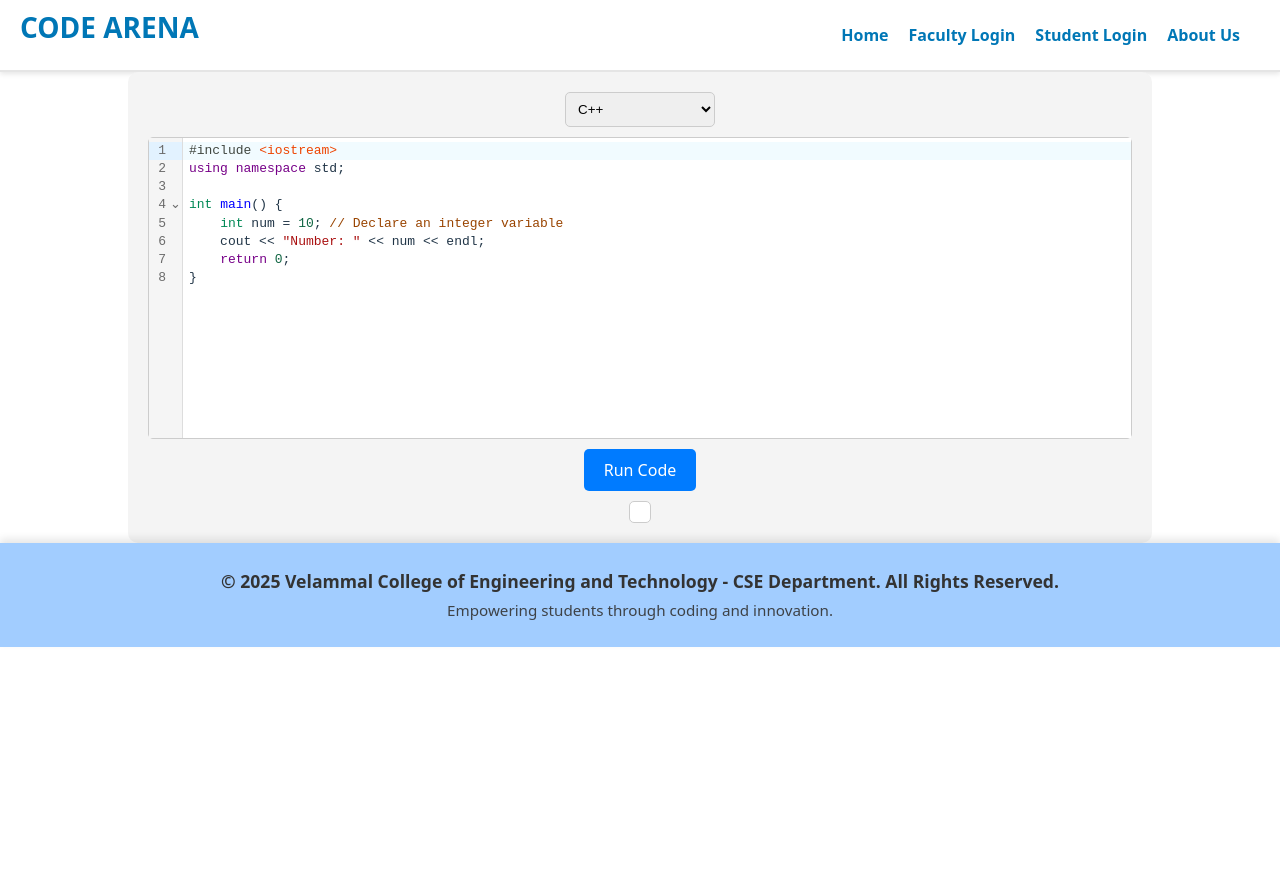
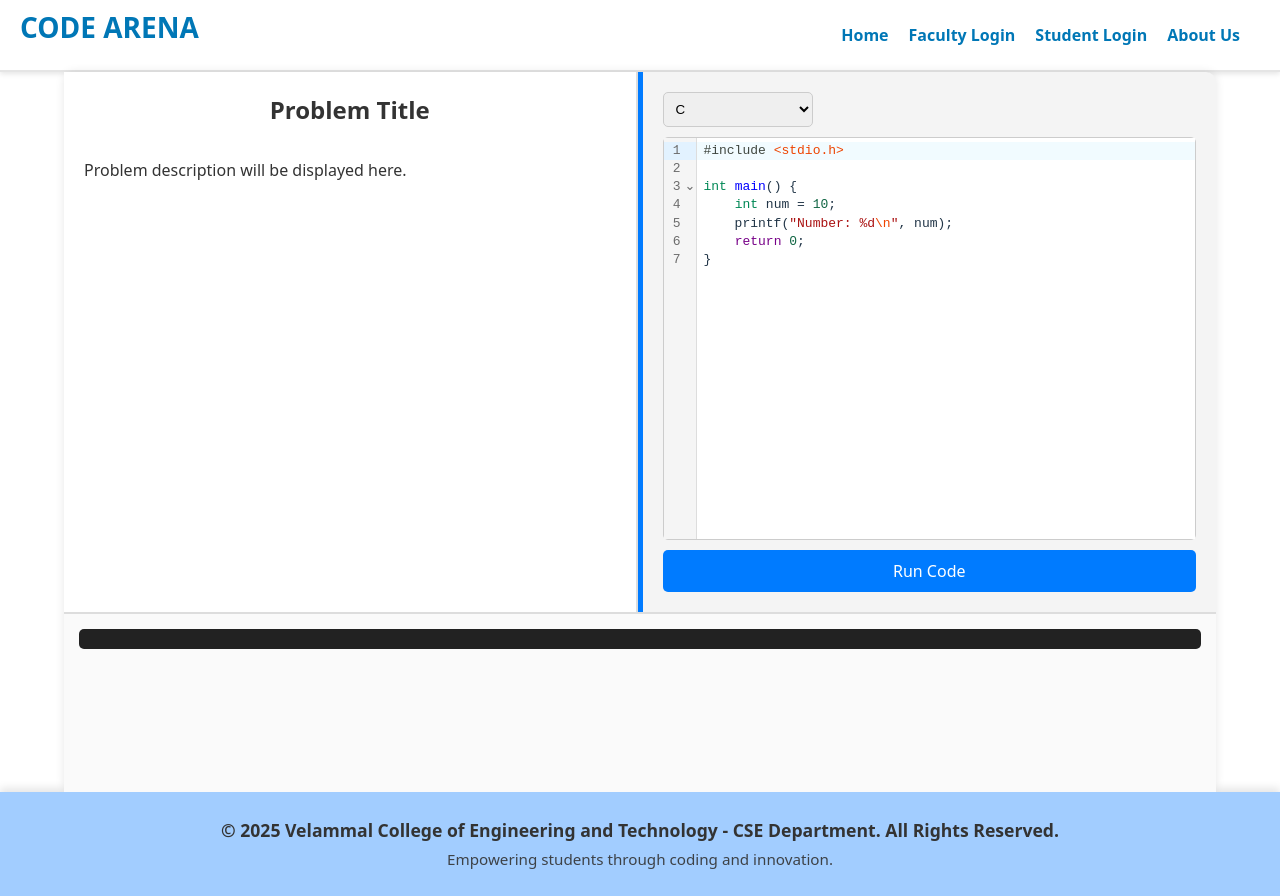
Before and after one commit to VitheshThiraviyam/Code-arena, a React (Vite) app in the folder frontend/: page /codeeditor in a window 1280 px wide. Before the commit the page ends 800 px from the top, so only its background shows below. Built offline with nearby package versions, Linux system fonts and the light colour scheme.

Commit message:
backend changess

```diff
--- a/frontend/src/assets/Codeeditor.css
+++ b/frontend/src/assets/Codeeditor.css
@@ -1,28 +1,69 @@
 .editor-container {
     display: flex;
     flex-direction: column;
-    align-items: center;
-    gap: 10px;
-    padding: 20px;
+    height: 90vh;
+    width: 90%;
+    margin: auto;
+    border-radius: 10px;
     background-color: #f4f4f4;
-    border-radius: 10px;
-    width: 80%;
-    margin: auto;
+    box-shadow: 0px 0px 10px rgba(0, 0, 0, 0.1);
 }
 
+.top-container {
+    display: flex;
+    flex: 1;
+    height: 75%;
+    position: relative;
+}
+
+/* Problem description (left side) */
+.problem-section {
+    padding: 20px;
+    overflow-y: auto;
+    background: #ffffff;
+    border-right: 2px solid #ddd;
+    display: flex;
+    flex-direction: column;
+}
+
+/* Code Editor (right side) */
+.code-editor-section {
+    display: flex;
+    flex-direction: column;
+    padding: 20px;
+    position: relative;
+}
+
+/* Resizable Divider */
+.divider {
+    width: 5px;
+    background: #007bff;
+    cursor: ew-resize;
+    position: relative;
+}
+
+.divider:hover {
+    background: #0056b3;
+}
+
+/* Language Selection */
 .language-select {
     padding: 8px;
     border-radius: 5px;
     border: 1px solid #ccc;
     width: 150px;
+    margin-bottom: 10px;
 }
 
+/* Code Editor */
 .code-editor {
-    width: 100%;
+    flex: 1;
     border: 1px solid #ccc;
     border-radius: 5px;
+    background: white;
 }
 
+/* Run Button */
 .run-button {
     padding: 10px 20px;
     background-color: #007bff;
@@ -31,17 +72,51 @@
     border-radius: 5px;
     cursor: pointer;
     transition: background 0.3s ease-in-out;
+    margin-top: 10px;
 }
 
 .run-button:hover {
     background-color: #0056b3;
 }
 
+/* Output Section */
+.output-container {
+    width: 100%;
+    height: 25%;
+    padding: 15px;
+    border-top: 2px solid #ddd;
+    background: #fafafa;
+    text-align: left;
+    min-height: 120px;
+}
+
 .output-box {
     width: 100%;
-    background-color: #fff;
-    border: 1px solid #ccc;
+    background-color: #222;
+    color: #0f0;
     padding: 10px;
     border-radius: 5px;
     white-space: pre-wrap;
+    font-family: monospace;
+    overflow-x: auto;
 }
+
+.error-box {
+    color: red;
+    font-weight: bold;
+}
+
+/* Responsive Design */
+@media (max-width: 768px) {
+    .top-container {
+        flex-direction: column;
+        height: auto;
+    }
+
+    .problem-section, .code-editor-section {
+        flex: none;
+        width: 100%;
+        border-right: none;
+        border-bottom: 2px solid #ddd;
+    }
+}
--- a/frontend/src/assets/Codeeditor.jsx
+++ b/frontend/src/assets/Codeeditor.jsx
@@ -1,4 +1,4 @@
-import React, { useState } from "react";
+import React, { useState, useRef } from "react";
 import CodeMirror from "@uiw/react-codemirror";
 import { cpp } from "@codemirror/lang-cpp";
 import { java } from "@codemirror/lang-java";
@@ -6,16 +6,20 @@ import { python } from "@codemirror/lang-python";
 import "./Codeeditor.css";
 
 const defaultFiles = {
-    cpp: `#include <iostream>\nusing namespace std;\n\nint main() {\n    int num = 10; // Declare an integer variable\n    cout << "Number: " << num << endl;\n    return 0;\n}`,
-    java: `public class Main {\n    public static void main(String[] args) {\n        int num = 10; // Declare an integer variable\n        System.out.println("Number: " + num);\n    }\n}`,
-    python3: `# Declare a variable\nnum = 10\nprint("Number:", num)`
+    c: `#include <stdio.h>\n\nint main() {\n    int num = 10;\n    printf("Number: %d\\n", num);\n    return 0;\n}`,
+    cpp: `#include <iostream>\nusing namespace std;\n\nint main() {\n    int num = 10;\n    cout << "Number: " << num << endl;\n    return 0;\n}`,
+    java: `public class Main {\n    public static void main(String[] args) {\n        int num = 10;\n        System.out.println("Number: " + num);\n    }\n}`,
+    python3: `num = 10\nprint("Number:", num)`
 };
 
-const Codeeditor = () => {
-    const [language, setLanguage] = useState("cpp");
+const Codeeditor = ({ problemTitle, problemDescription }) => {
+    const [language, setLanguage] = useState("c");
     const [code, setCode] = useState(defaultFiles[language]);
     const [output, setOutput] = useState("");
     const [error, setError] = useState("");
+    const [dividerPos, setDividerPos] = useState(50); // Initial 50% split
+
+    const isDragging = useRef(false);
 
     const handleRun = async () => {
         setOutput("Running...");
@@ -45,21 +49,50 @@ const Codeeditor = () => {
         setCode(defaultFiles[newLang]);
     };
 
+    const startDragging = () => {
+        isDragging.current = true;
+    };
+
+    const stopDragging = () => {
+        isDragging.current = false;
+    };
+
+    const handleDragging = (e) => {
+        if (!isDragging.current) return;
+        const newWidth = (e.clientX / window.innerWidth) * 100;
+        if (newWidth > 20 && newWidth < 80) {
+            setDividerPos(newWidth);
+        }
+    };
+
     return (
-        <div className="editor-container">
+        <div className="editor-container" onMouseMove={handleDragging} onMouseUp={stopDragging}>
+            <div className="top-container">
+                <div className="problem-section" style={{ width: `${dividerPos}%` }}>
+                    <h2>{problemTitle || "Problem Title"}</h2>
+                    <p>{problemDescription || "Problem description will be displayed here."}</p>
+                </div>
+
+                <div className="divider" onMouseDown={startDragging} />
+
+                <div className="code-editor-section" style={{ width: `${100 - dividerPos}%` }}>
                     <select onChange={handleLanguageChange} className="language-select" value={language}>
+                        <option value="c">C</option>
                         <option value="cpp">C++</option>
                         <option value="java">Java</option>
                         <option value="python3">Python</option>
                     </select>
                     <CodeMirror
                         value={code}
-                height="300px"
-                extensions={[language === "cpp" ? cpp() : language === "java" ? java() : python()]}
+                        height="100%"
+                        extensions={[cpp(), java(), python()].find(ext => language !== "java" || ext === java())}
                         onChange={(value) => setCode(value)}
                         className="code-editor"
                     />
                     <button onClick={handleRun} className="run-button">Run Code</button>
+                </div>
+            </div>
+
             <div className="output-container">
                 {error && <pre className="error-box">{error}</pre>}
                 <pre className="output-box">{output}</pre>
--- a/frontend/src/assets/FacultyLogin.jsx
+++ b/frontend/src/assets/FacultyLogin.jsx
@@ -1,26 +1,39 @@
 import React, { useState } from 'react';
-
+import { useNavigate } from 'react-router-dom';
 
 const FacultyLogin = () => {
-  const [registerNumber, setRegisterNumber] = useState('');
+  const [staffid, setStaffId] = useState('');
   const [password, setPassword] = useState('');
   const [error, setError] = useState('');
+  const navigate = useNavigate();
 
-  const handleSubmit = (e) => {
+  const handleSubmit = async (e) => {
     e.preventDefault();
 
-    if (!registerNumber || !password) {
+    if (!staffid || !password) {
       setError('Both fields are required');
       return;
     }
 
-    console.log('Register Number:', registerNumber);
-    console.log('Password:', password);
+    try {
+      const response = await fetch('http://localhost:5000/facultylogin', {
+        method: 'POST',
+        headers: { 'Content-Type': 'application/json' },
+        body: JSON.stringify({ staffid, password })
+      });
 
-    // Clear fields after submission
-    setRegisterNumber('');
-    setPassword('');
-    setError('');
+      const data = await response.json();
+
+      if (response.ok) {
+        alert(data.message);
+        navigate('/Adminhome', { state: { facultyName: data.facultyName} });
+      } else {
+        setError(data.message || 'Login Failed');
+      }
+
+    } catch (err) {
+      setError('Server Error, please try again later');
+    }
   };
 
   return (
@@ -32,16 +45,13 @@ const FacultyLogin = () => {
           <div className="input-container">
             <input
               type="text"
-              id="registerNumber"
-              value={registerNumber}
-              onChange={(e) => setRegisterNumber(e.target.value)}
+              id="staffId"
+              value={staffid}
+              onChange={(e) => setStaffId(e.target.value)}
               className="input-field"
-              placeholder='Staff id'
+              placeholder="Staff ID"
               required
             />
-            <label htmlFor="registerNumber" className={registerNumber ? 'active' : ''}>
-
-            </label>
           </div>
 
           <div className="input-container">
@@ -51,12 +61,9 @@ const FacultyLogin = () => {
               value={password}
               onChange={(e) => setPassword(e.target.value)}
               className="input-field"
-              placeholder='Password'
+              placeholder="Password"
               required
             />
-            <label htmlFor="password" className={password ? 'active' : ''}>
-
-            </label>
           </div>
 
           {error && <p className="error-message">{error}</p>}
```
Also changed, not shown: frontend/src/assets/Adminhome.jsx (+75 -14 lines), 2 other files (tests, documents, lock files or other folders). Lines whose indentation alone changed are shown as unchanged.
